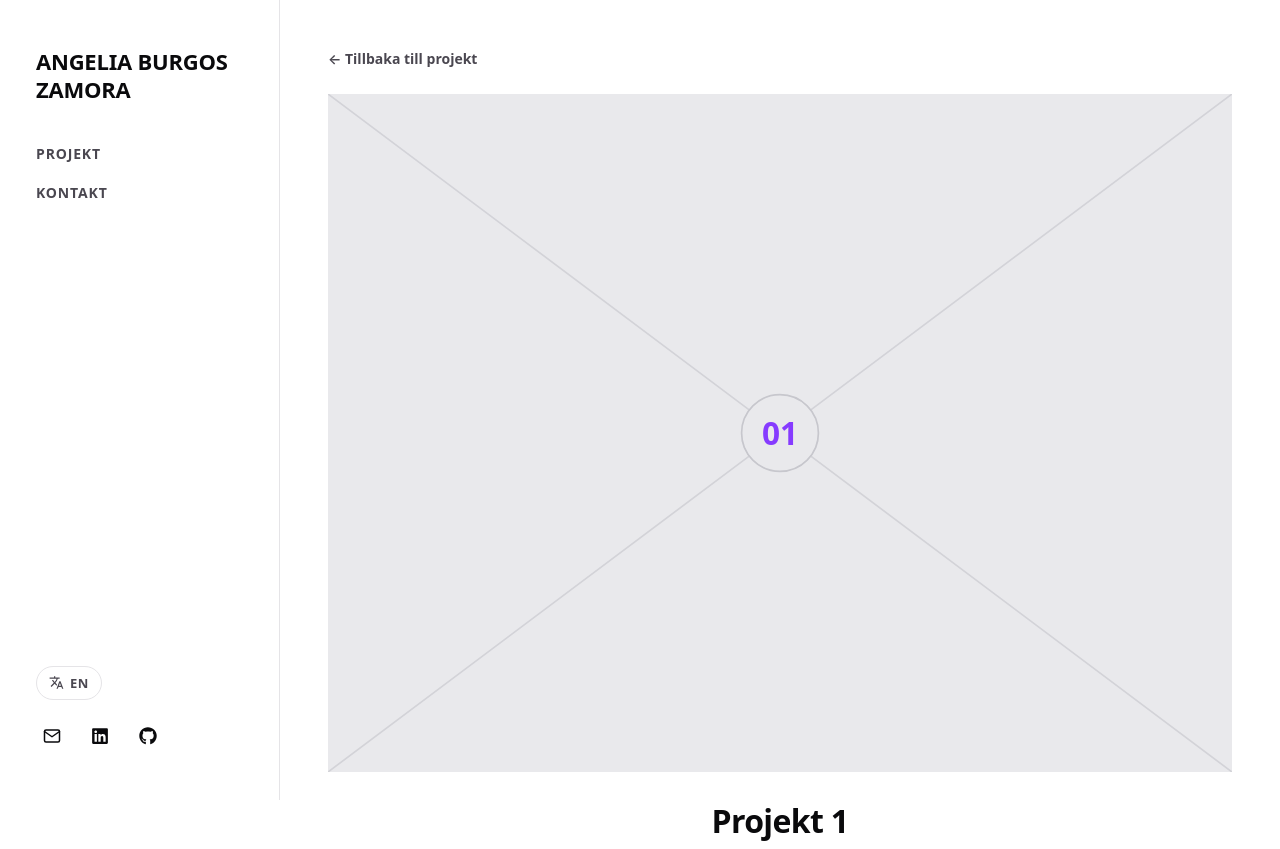
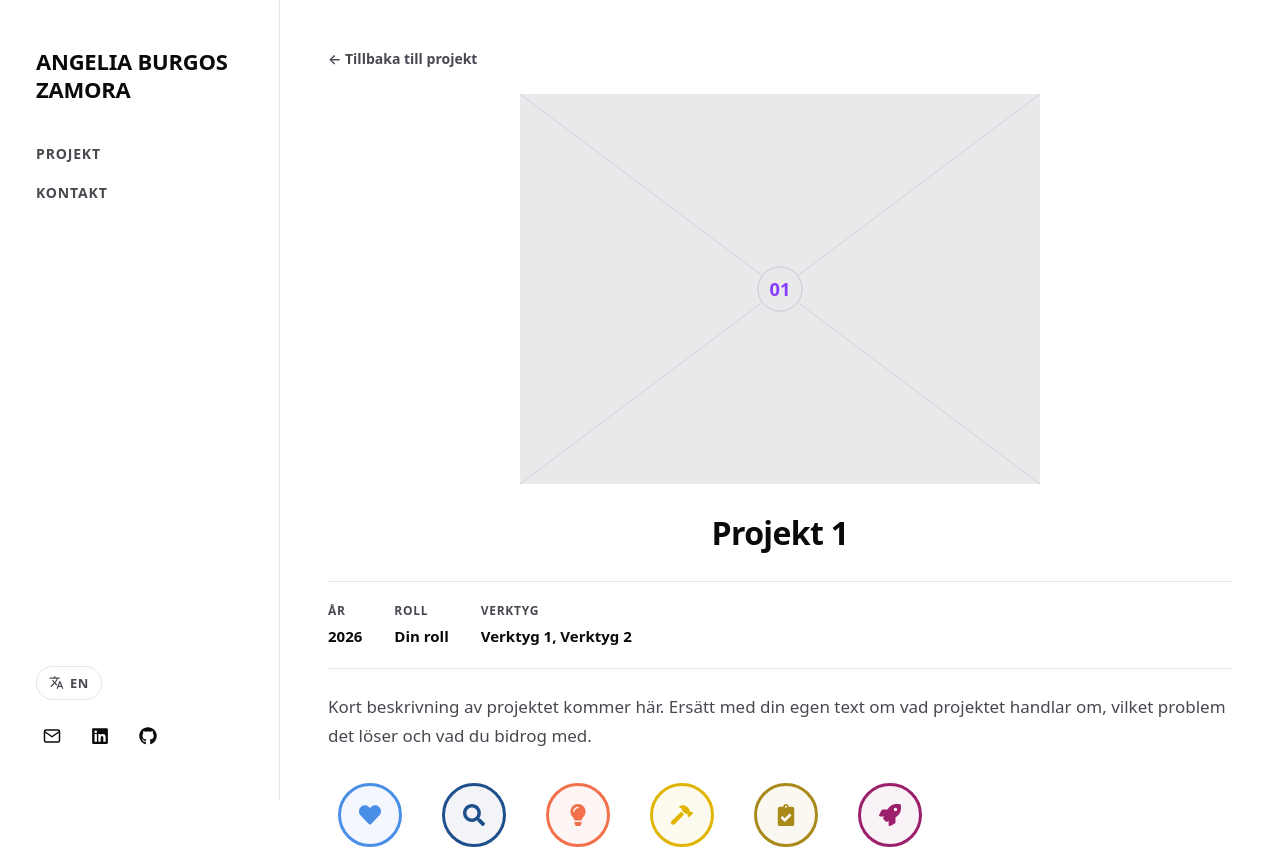
Before and after one commit to angeliaburgoss/Portfolio, a React (Vite) app: page /#/projekt/projekt-1 in a window 1280 px wide. Shown: the top 849 px of the page. Built offline with nearby package versions, Linux system fonts and the light colour scheme.

Commit message:
Shrink and center the hero image on project detail pages

```diff
--- a/src/index.css
+++ b/src/index.css
@@ -238,6 +238,8 @@ h2 {
 
 .project-detail-image {
   width: 100%;
+  max-width: 520px;
+  margin: 0 auto;
   aspect-ratio: 4 / 3;
   object-fit: cover;
   background: var(--tile-bg);
```
